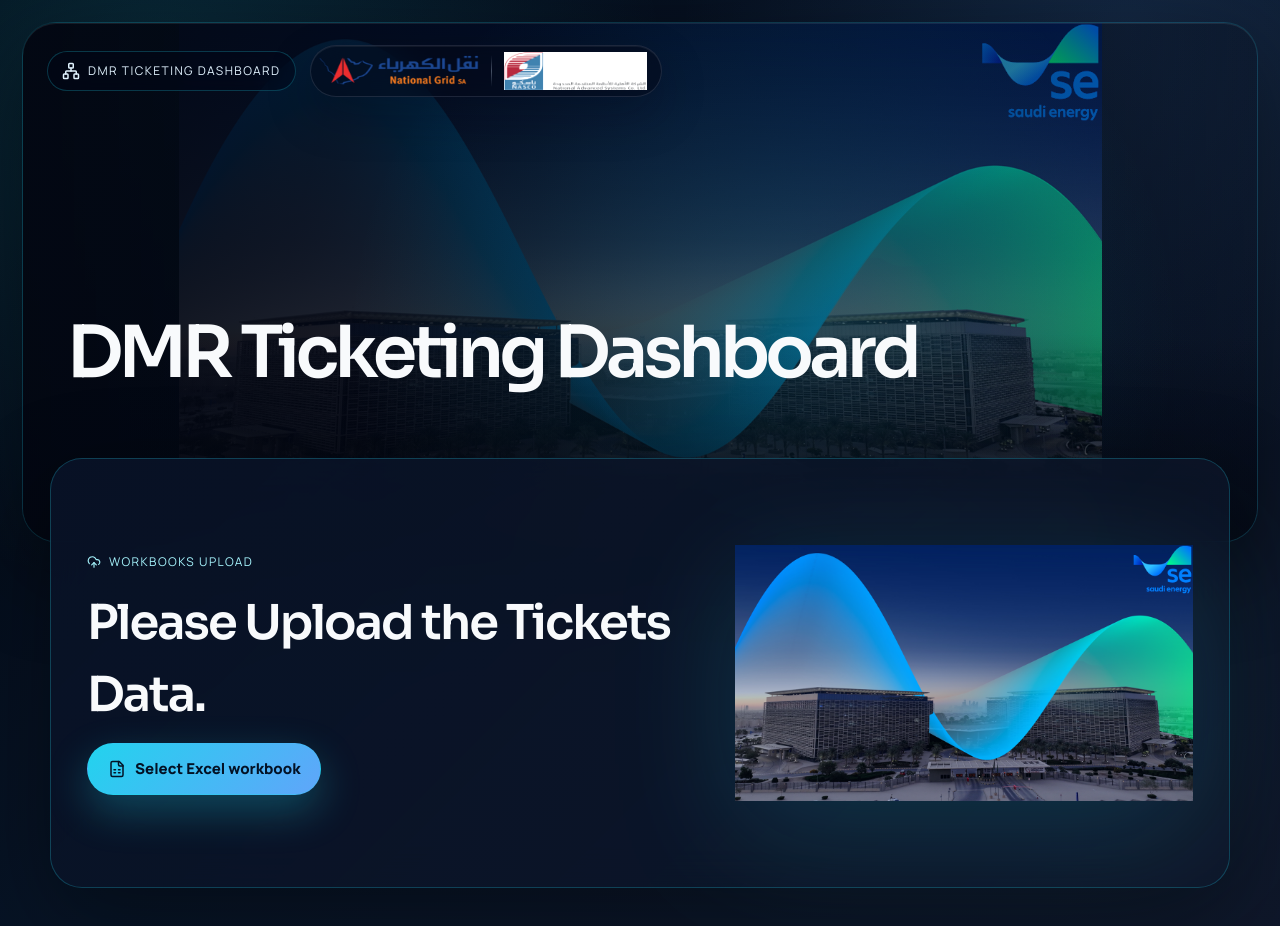
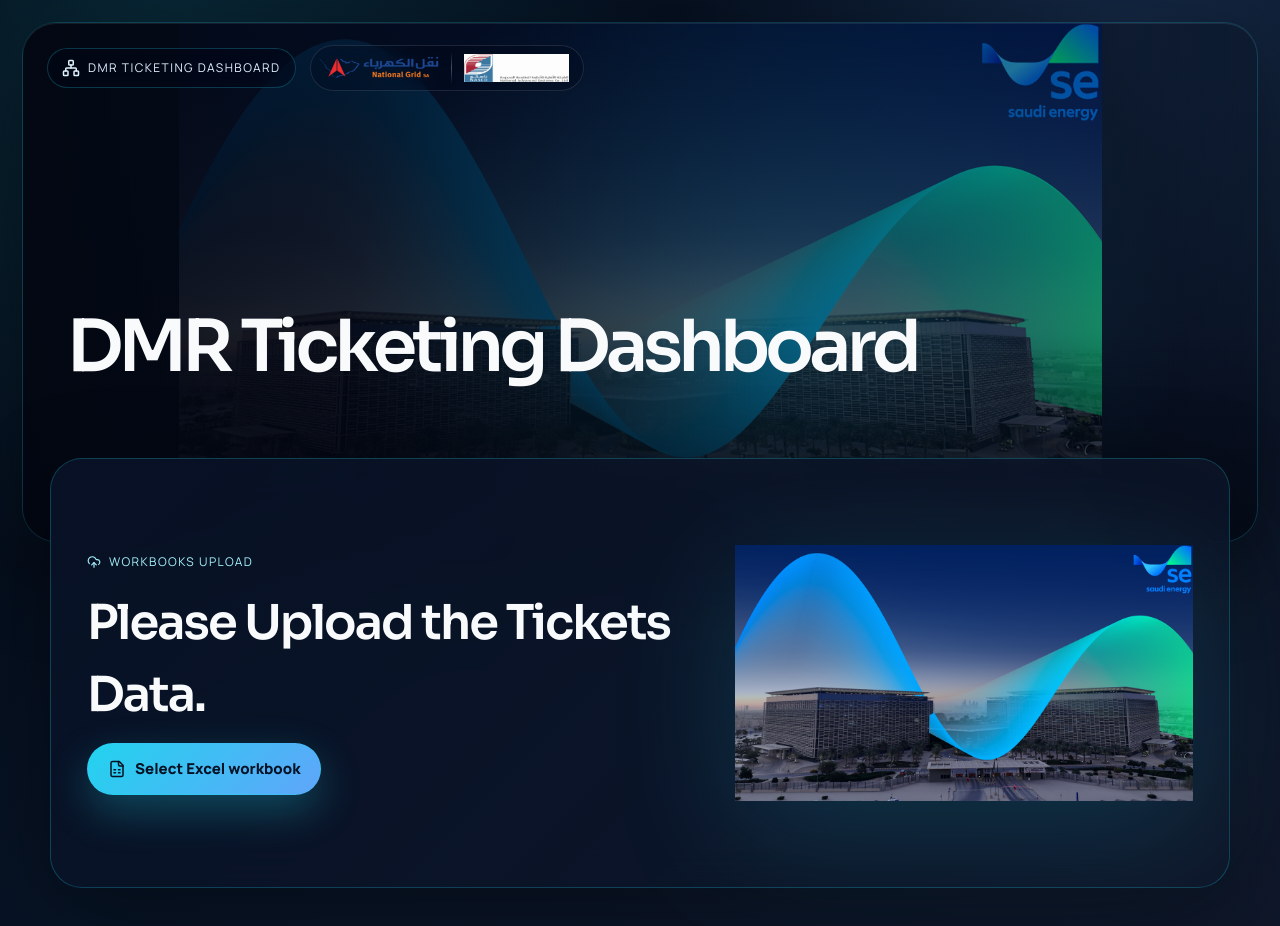
Before and after one commit to hithamfisal/TT, a React (Vite) app in the folder client/: page / in a window 1280 px wide. Shown: the top 926 px of the page. Built offline with nearby package versions, Linux system fonts and the light colour scheme.

Commit message:
Add files via upload

```diff
--- a/client/src/index.css
+++ b/client/src/index.css
@@ -112,15 +112,12 @@ Does this choice reinforce or dilute our design philosophy?
 .hero-panel { position: relative; overflow: hidden; min-height: 520px; border: 1px solid rgba(34, 211, 238, .18); border-radius: 34px; background-size: cover; background-position: center; box-shadow: 0 28px 90px rgba(0,0,0,.42), inset 0 1px rgba(255,255,255,.08); }
 .hero-panel::after { content: ""; position: absolute; inset: 0; pointer-events: none; background: linear-gradient(180deg, transparent 60%, rgba(3,7,18,.74)), radial-gradient(circle at 60% 60%, rgba(34,211,238,.14), transparent 26rem); }
 .topbar { position: relative; z-index: 2; display: flex; align-items: flex-start; justify-content: space-between; gap: 18px; padding: 22px 24px 12px; }
-.brand-cluster { display: flex; align-items: center; gap: 14px; flex-wrap: wrap; min-width: 0; }
+.brand-cluster { display: flex; align-items: center; gap: 14px; flex-wrap: nowrap; min-width: max-content; }
 .brand-mark, .hero-meta span, .section-kicker, .eyebrow { display: inline-flex; align-items: center; gap: 8px; color: #a5f3fc; font-size: 12px; text-transform: uppercase; letter-spacing: .12em; }
-.brand-mark { padding: 10px 14px; border: 1px solid rgba(34, 211, 238, .24); border-radius: 999px; background: rgba(2, 6, 23, .42); backdrop-filter: blur(14px); color: #e0f2fe; }
-.partner-logo-strip { display: inline-flex; align-items: center; gap: 12px; padding: 6px 14px 6px 8px; border: 1px solid rgba(148, 163, 184, .18); border-radius: 999px; background: rgba(2, 6, 23, .50); box-shadow: inset 0 1px rgba(255,255,255,.06), 0 18px 45px rgba(2,6,23,.25); backdrop-filter: blur(16px); }
-.partner-logo-img { display: block; object-fit: contain; }
-.partner-logo-img.ng-logo { height: 38px; max-width: 160px; }
-.partner-logo-img.nasco-logo { height: 38px; max-width: 160px; filter: brightness(1.08); }
+.brand-mark { padding: 10px 14px; border: 1px solid rgba(34, 211, 238, .24); border-radius: 999px; background: rgba(2, 6, 23, .42); backdrop-filter: blur(14px); color: #e0f2fe;white-space: nowrap;flex-shrink: 0; }
+.partner-logo-strip { display: inline-flex; align-items: center; gap: 12px; padding: 6px 14px 6px 8px; border: 1px solid rgba(148, 163, 184, .18); border-radius: 999px; background: rgba(2, 6, 23, .28); backdrop-filter: blur(12px); }
 .logo-divider { width: 1px; height: 32px; background: linear-gradient(180deg, transparent, rgba(148,163,184,.45), transparent); }
-.topbar-actions { display: flex; flex-wrap: wrap; gap: 10px; justify-content: flex-end; }
+.topbar-actions { display: flex; flex-wrap: wrap; gap: 10px; justify-content: flex-end; flex-shrink: 1; min-width: 0; }
 .hero-layout { position: relative; z-index: 2; display: block; padding: 32px 44px 48px; }
 .hero-export-row { position: relative; z-index: 2; padding: 0 44px 32px; }
 .hero-content { display: grid; align-items: end; min-height: 260px; max-width: 900px; padding: 0; }
@@ -192,9 +189,19 @@ Does this choice reinforce or dilute our design philosophy?
 .monthly-export-panel { display: grid; grid-template-columns: minmax(280px, 1.4fr) minmax(230px, 280px) minmax(150px, auto) minmax(150px, auto); align-items: end; gap: 14px; width: min(100%, 1080px); padding: 16px; border: 1px solid rgba(34, 211, 238, .2); border-radius: 20px; background: linear-gradient(135deg, rgba(2, 6, 23, .62), rgba(14, 116, 144, .12)); }
 .monthly-export-panel strong { display: block; color: #f8fafc; font-family: "Sora", system-ui, sans-serif; font-size: 14px; letter-spacing: -.01em; }
 .monthly-export-panel span { display: block; margin-top: 5px; color: #a5b4c6; font-size: 12px; line-height: 1.55; }
-.hero-export-card { display: grid; grid-template-columns: minmax(220px, 1fr) minmax(220px, 300px) auto auto; align-items: end; gap: 20px; padding: 22px 28px; border: 1px solid rgba(34, 211, 238, .22); border-radius: 22px; background: linear-gradient(135deg, rgba(2, 6, 23, .78), rgba(8, 47, 73, .46)); box-shadow: 0 26px 80px rgba(2,6,23,.42), inset 0 1px rgba(255,255,255,.07); backdrop-filter: blur(18px); min-width: 0; overflow: hidden; }
+.hero-export-card { display: grid; grid-template-columns: minmax(200px, 1fr) minmax(180px, 260px) auto auto; align-items: end; gap: 16px; padding: 18px 24px; border: 1px solid rgba(34, 211, 238, .22); border-radius: 22px; background: linear-gradient(135deg, rgba(2, 6, 23, .78), rgba(8, 47, 73, .46)); box-shadow: 0 26px 80px rgba(2,6,23,.42), inset 0 1px rgba(255,255,255,.07); backdrop-filter: blur(18px); min-width: 0; overflow: hidden; }
+.hero-export-card--5col { grid-template-columns: minmax(180px, 1fr) minmax(160px, 220px) minmax(140px, 200px) auto; }
+.export-badge-mini { display: inline-flex; align-items: center; justify-content: center; width: fit-content; min-width: 0; height: auto; padding: 0; background: transparent; border: none; font-size: 32px; font-weight: 900; color: #22d3ee; font-family: var(--font-mono, monospace); vertical-align: middle; line-height: 1; white-space: nowrap; letter-spacing: -0.03em; }
+.perf-kpi-row { display: flex; flex-wrap: wrap; justify-content: center; gap: 10px; width: 100%; padding: 0 4px; }
+.perf-kpi-row--table { padding: 16px 20px 0; }
+.perf-kpi-tile { flex: 1 1 130px; max-width: 180px; background: rgba(255,255,255,0.05); border: 1px solid rgba(255,255,255,0.09); border-radius: 10px; padding: 10px 14px; backdrop-filter: blur(8px); }
+.perf-kpi-label { font-size: 10px; color: #94a3b8; text-transform: uppercase; letter-spacing: 0.07em; margin-bottom: 5px; }
+.perf-kpi-value { font-size: 18px; font-weight: 700; font-variant-numeric: tabular-nums; }
+.multi-select-option-all { border-bottom: 1px solid rgba(255,255,255,0.08); margin-bottom: 4px; padding-bottom: 4px; }
+.hero-export-copy { display: flex; flex-direction: column; align-items: flex-start; }
 .hero-export-copy span { display: block; color: #a5f3fc; font-size: 11px; font-weight: 850; letter-spacing: .12em; text-transform: uppercase; }
-.hero-export-copy strong { display: block; margin-top: 7px; color: #f8fafc; font-family: "Sora", system-ui, sans-serif; font-size: 14px; letter-spacing: -.01em; }
+.export-count-center { width: 100%; display: flex; justify-content: center; margin: 4px 0 2px; }
+.hero-export-copy strong { display: block; margin-top: 0; color: #f8fafc; font-family: "Sora", system-ui, sans-serif; font-size: 13px; letter-spacing: -.01em; }
 .hero-export-card .filter-field { min-width: 0; }
 .hero-export-actions { display: flex; align-items: center; gap: 10px; }
 .table-scroll { overflow: auto; border: 1px solid rgba(148, 163, 184, .16); border-radius: 20px; }
@@ -238,6 +245,28 @@ td small { display: block; margin-top: 3px; color: #94a3b8; }
   .hero-export-actions { flex-direction: column; width: 100%; }
   .hero-export-actions .ghost-button { width: 100%; justify-content: center; }
 }
+
+.brand-mark {
+  white-space: nowrap;
+  flex-shrink: 0;
+}
+
+.brand-cluster {
+  flex-wrap: nowrap;
+  min-width: 0;
+}
+
+.topbar-actions {
+  flex-shrink: 0;
+}
+
+.partner-logo-img {
+  height: 28px;
+  max-width: 120px;
+  object-fit: contain;
+}
+
+
 
 /* Multi-select filter dropdown */
 .export-badge {
```
